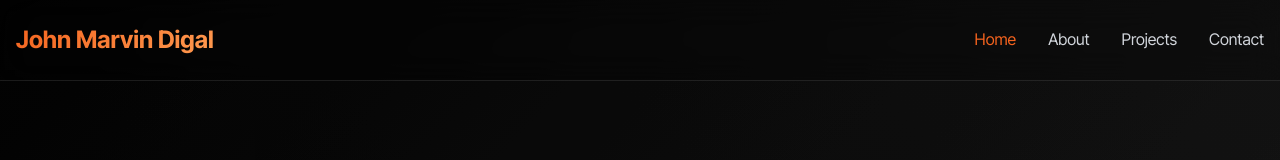
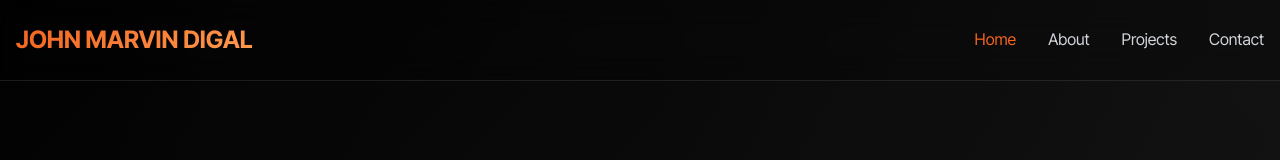
Before and after one commit to mrvndgl/myportfolio, a React (Vite) app in the folder frontend/: page / in a window 1280 px wide. Shown: the top 160 px of the page. Built offline with nearby package versions, Linux system fonts and the light colour scheme.

Commit message:
Initial changes

```diff
--- a/frontend/src/Portfolio.jsx
+++ b/frontend/src/Portfolio.jsx
@@ -276,7 +276,7 @@ const Portfolio = () => {
       {/* Navigation */}
       <nav className="navbar">
         <div className="nav-container">
-          <div className="logo">John Marvin Digal</div>
+          <div className="logo">JOHN MARVIN DIGAL</div>
 
           {/* Desktop Navigation */}
           <ul className="nav-links">
@@ -376,7 +376,7 @@ const Portfolio = () => {
               padding: 0,
             }}
           >
-            <ChevronDown size={32} color="#F4631E" />
+            <ChevronDown size={28} color="#F4631E" />
           </button>
         </div>
       </section>
```
